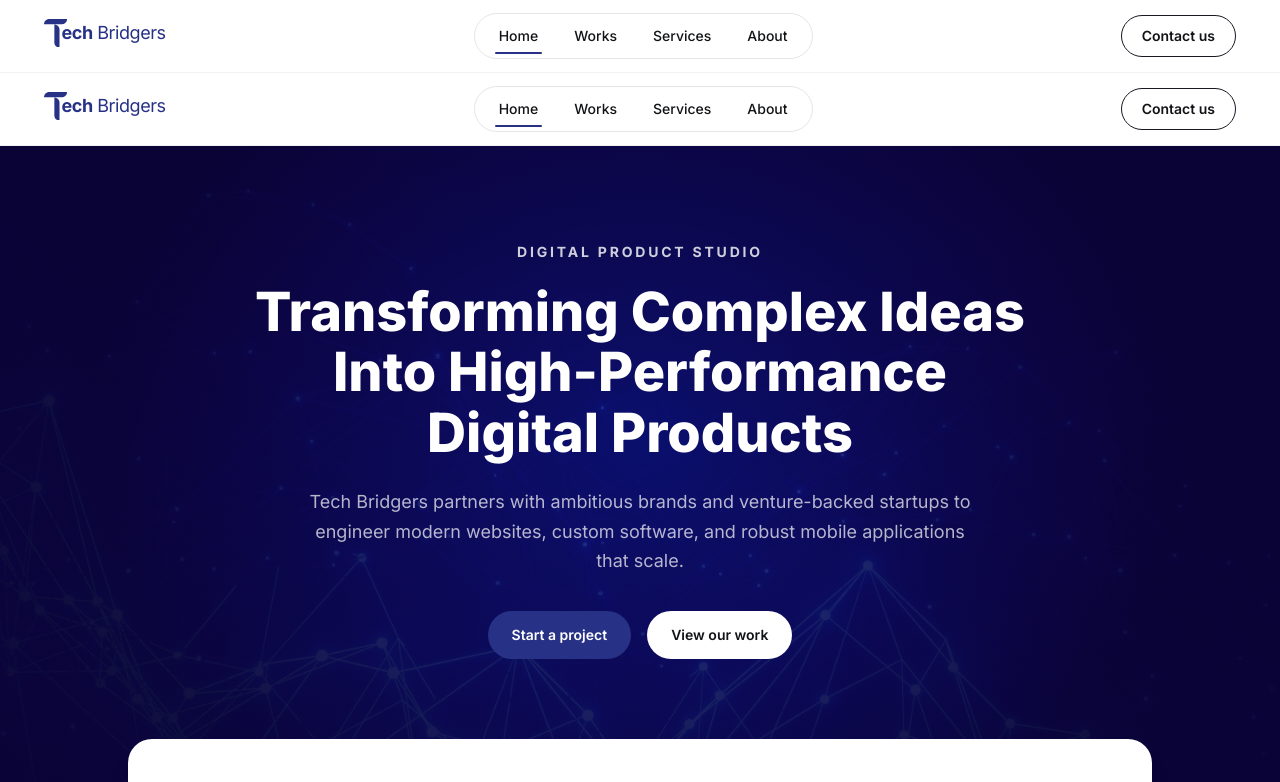
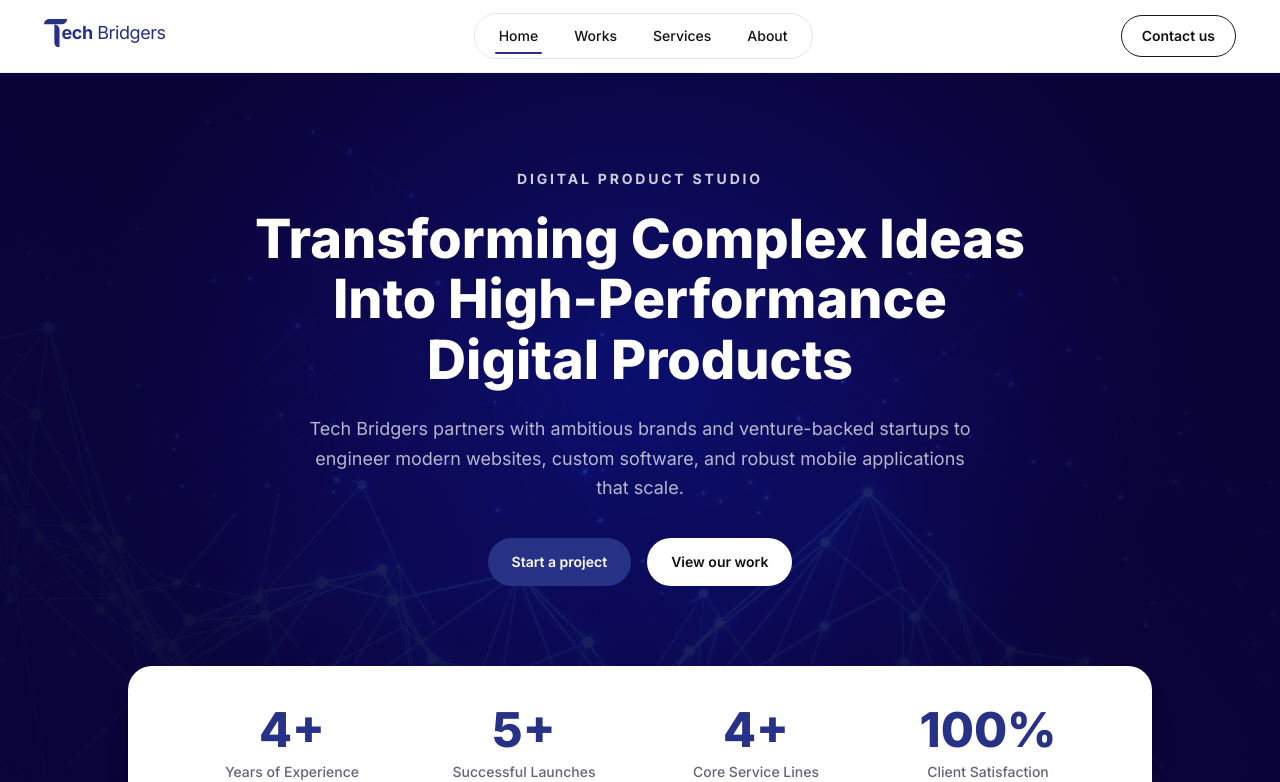
Before and after one commit to Tech-bridgers/Techbrigers_web, a Next.js app: page / in a window 1280 px wide. Shown: the top 782 px of the page. Built offline with nearby package versions, Linux system fonts and the light colour scheme.

Commit message:
feat: remove SiteHeader and SiteFooter components for streamlined layout

```diff
--- a/src/app/page.tsx
+++ b/src/app/page.tsx
@@ -1,5 +1,3 @@
-import { SiteHeader } from "@/components/site-header";
-import { SiteFooter } from "@/components/site-footer";
 import { Hero } from "@/components/sections/hero";
 import { WhoWeAre } from "@/components/sections/who-we-are";
 import { Services } from "@/components/sections/services";
@@ -11,7 +9,6 @@
 export default function Home() {
   return (
     <>
-      <SiteHeader />
       <main className="flex-1">
         <Hero />
         <WhoWeAre />
@@ -21,7 +18,6 @@
         <Process />
         <CTA />
       </main>
-      <SiteFooter />
     </>
   );
 }
```
